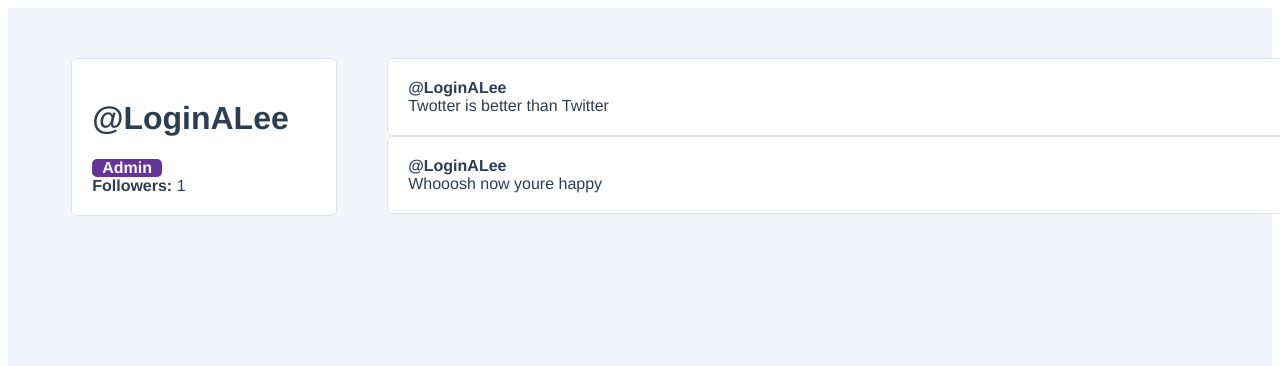
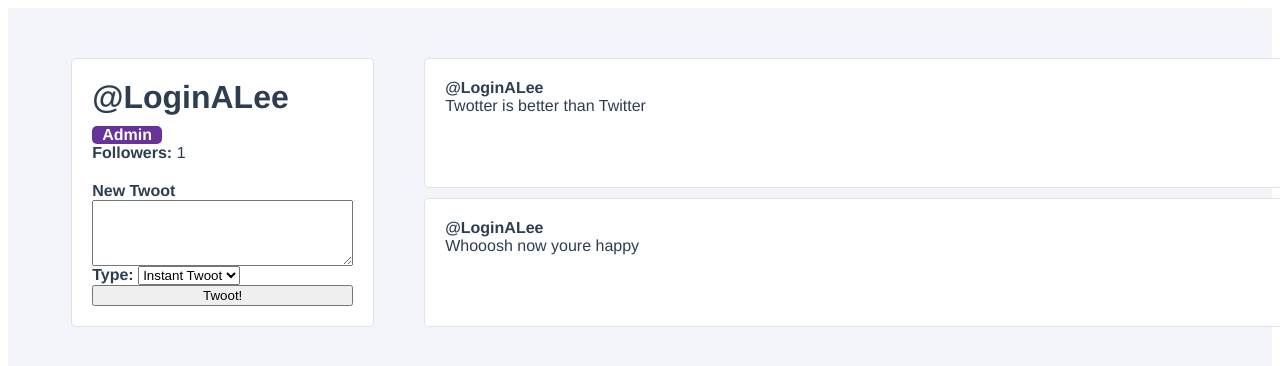
Before and after one commit to LoginALee/Twotter, a Vue app: page / in a window 1280 px wide. Shown: the top 366 px of the page. Built offline with nearby package versions, Linux system fonts and the light colour scheme.

Commit message:
Added twotter form

```diff
--- a/src/components/UserProfile.vue
+++ b/src/components/UserProfile.vue
@@ -6,6 +6,20 @@
             <div class="user-profile__follower-count">
                 <strong>Followers: </strong> {{ followers }}
             </div>
+            <form class="user-profile__create-twoot" @submit.prevent="createNewTwoot">
+              <label for="newTwoot"><strong>New Twoot</strong></label>
+              <textarea name="" id="newTwoot" cols="30" rows="4" v-model="newTwootContent"></textarea>
+
+              <div class="user-profile__create-twoot-type">
+                <label for="newTwootType"><strong>Type: </strong></label>
+                <select id="newTwootType" v-model="selectedTwootType">
+                  <option :value="option.value" v-for="(option, index) in twootTypes" v-bind:key="index">
+                    {{  option.name }}
+                  </option>
+                </select>
+              </div>
+              <button>Twoot!</button>
+            </form>
         </div>
         <div class="user-profile__twoots-wrapper">
             <TwootItem
@@ -28,6 +42,18 @@
 
   data(){
     return{
+      newTwootContent: '',
+      selectedTwootType: 'instant',
+      twootTypes: [
+        {
+          value: 'draft',
+          name: 'Draft'
+        },
+        {
+          value: 'instant',
+          name: 'Instant Twoot'
+        }
+      ],
       followers: 0,
       user: {
         id: 1,
@@ -72,6 +98,16 @@
 
     toggleFavourite(id){
         console.log(`Favourited Twoot #${id}`)
+    },
+
+    createNewTwoot(){
+      if(this.newTwootContent && this.selectedTwootType !== 'draft'){
+        this.user.twoots.unshift({
+          id: this.user.twoots.length + 1,
+          content: this.newTwootContent
+        })
+        this.newTwootContent = '';
+      }
     }
   },
 
@@ -106,6 +142,22 @@
     margin-right: auto;
     padding: 0 10px;
     font-weight: bold;
+    margin-top: 10px;
+}
+
+h1{
+  margin: 0;
+}
+
+.user-profile__twoots-wrapper{
+  display: grid;
+  grid-gap: 10px;
+}
+
+.user-profile__create-twoot{
+  padding-top: 20px;
+  display: flex;
+  flex-direction: column;
 }
 
 </style>
```
